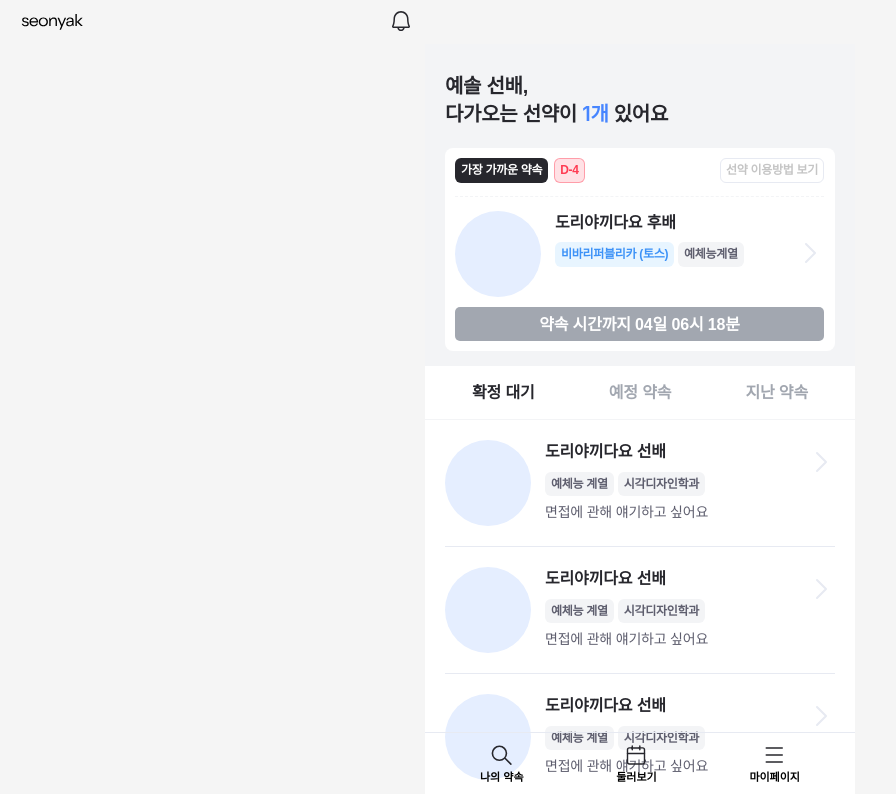
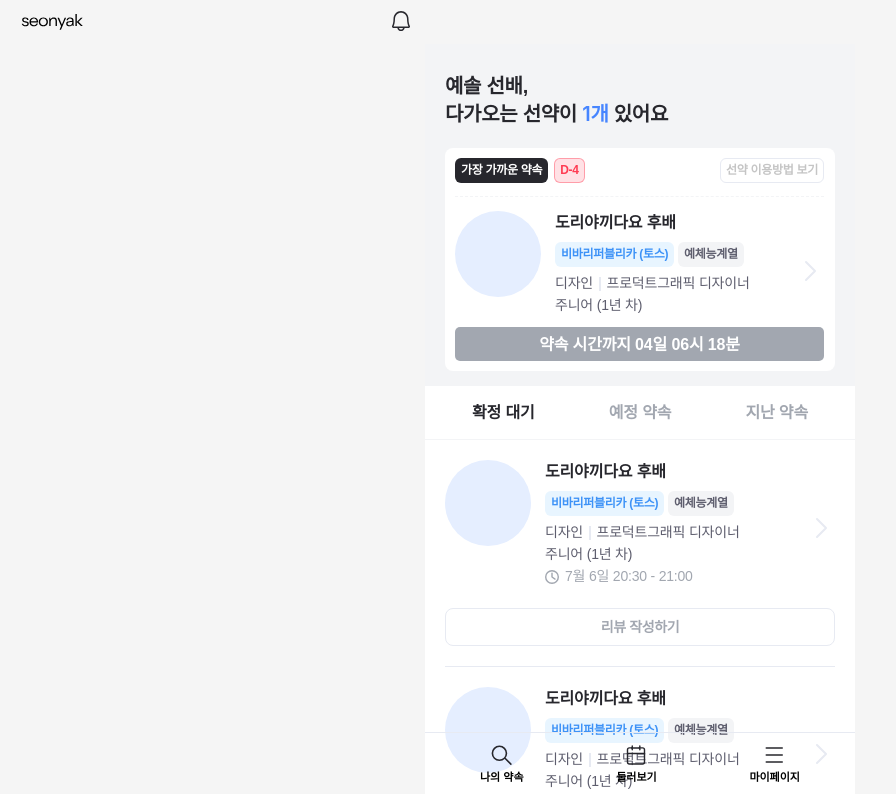
Before and after one commit to TEAM-SEONYAK/SEONYAK_CLIENT, a React (Vite) app: page / in a window 1280 px wide. Shown: the top 794 px of the page, without its empty margins (0-896 px from the left). Built offline with nearby package versions, Linux system fonts and the light colour scheme; no server answers; a web font is replaced by a local one; what emotion-reset would draw is missing.

Commit message:
fix: default일 때 margin-bottom 없애기

```diff
--- a/src/pages/promiseList/commons/Layout.tsx
+++ b/src/pages/promiseList/commons/Layout.tsx
@@ -15,7 +15,7 @@ const Layout = () => {
           <Title name="예솔" userRole="SENIOR" count={1} />
           <RecentCard userRole="JUNIOR" />
         </RecentLayout>
-        <PromiseTap />
+        <PromiseTap userRole="JUNIOR" />
         <Nav />
       </Wrapper>
     </>
--- a/src/pages/promiseList/commons/ProfileContainer.tsx
+++ b/src/pages/promiseList/commons/ProfileContainer.tsx
@@ -10,7 +10,9 @@ interface ProfileContainerPropType {
 
 const ProfileContainer = (props: ProfileContainerPropType) => {
   const { name, userRole, type } = props;
+
   return (
+    <ReviewWrapper $type={type}>
       <Wrapper $type={type}>
         <TempImg />
         <InfoContainer>
@@ -42,37 +44,61 @@ const ProfileContainer = (props: ProfileContainerPropType) => {
               <Description>면접에 관해 얘기하고 싶어요</Description>
             </>
           )}
-        {type === 'plannedAppointments' ||
-          (type === 'lastAppointments' && (
+          {userRole === 'JUNIOR' && (
+            <>
+              <MajorDiv>
+                <Major>디자인</Major>
+                <Divider />
+                <Major>프로덕트그래픽 디자이너</Major>
+              </MajorDiv>
+              <Description>주니어 (1년 차)</Description>
+            </>
+          )}
+          {(type === 'plannedAppointments' || type === 'lastAppointments') && (
             <TimeContainer>
               <ClockIc />
               <TimeSpan>7월 6일 20:30 - 21:00</TimeSpan>
             </TimeContainer>
-          ))}
+          )}
         </InfoContainer>
         <CardArrowRightGrayIcon />
       </Wrapper>
+      {userRole === 'JUNIOR' && type === 'lastAppointments' && <ReviewBtn>리뷰 작성하기</ReviewBtn>}
+    </ReviewWrapper>
   );
 };
 
 export default ProfileContainer;
 
+const ReviewWrapper = styled.div<{ $type: string }>`
+  display: flex;
+  flex-direction: column;
+  justify-content: center;
+  align-items: center;
+
+  border-bottom: ${({ $type, theme }) => ($type === 'default' ? 'none' : `1px solid ${theme.colors.grayScaleLG2}`)};
+
+  &:last-child {
+    margin-bottom: ${({ $type }) => ($type === 'default' ? 0 : '8.8rem')};
+    border-bottom: none;
+  }
+`;
+
 // 이미지카드
 const Wrapper = styled.div<{ $type: string }>`
-  box-sizing: content-box;
-
   display: flex;
   gap: 1.4rem;
   position: relative;
 
   width: 100%;
   padding: ${({ $type }) => ($type === 'default' ? '0' : '2rem 0')};
-  border-bottom: ${({ $type, theme }) => ($type === 'default' ? 'none' : `1px solid ${theme.colors.grayScaleLG2}`)};
+  border-bottom: ${({ $type, theme }) =>
+    $type === 'default' || $type === 'lastAppointments' ? 'none' : `1px solid ${theme.colors.grayScaleLG2}`};
 
   background-color: ${({ theme }) => theme.colors.grayScaleWhite};
 
   &:last-child {
-    margin-bottom: 8.8rem;
+    margin-bottom: ${({ $type }) => ($type === 'default' ? 0 : '8.8rem')};
     border-bottom: none;
   }
 `;
@@ -131,7 +157,7 @@ const Description = styled.div`
 
 const CardArrowRightGrayIcon = styled(CardArrowRightGrayIc)`
   position: absolute;
-  top: 3rem;
+  top: 45%;
   right: 0.7rem;
 `;
 
@@ -153,3 +179,20 @@ const TimeSpan = styled.span`
   color: ${({ theme }) => theme.colors.grayScaleMG2};
   ${({ theme }) => theme.fonts.Body1_M_14};
 `;
+
+const ReviewBtn = styled.button`
+  display: flex;
+  justify-content: center;
+  align-items: center;
+
+  width: 100%;
+  margin-bottom: 2rem;
+  padding: 0.8rem 0;
+  border: 1px solid ${({ theme }) => theme.colors.grayScaleLG2};
+  border-radius: 8px;
+
+  color: ${({ theme }) => theme.colors.grayScaleMG2};
+
+  ${({ theme }) => theme.fonts.Body3_SB_14};
+  cursor: pointer;
+`;
--- a/src/pages/promiseList/commons/PromiseTap.tsx
+++ b/src/pages/promiseList/commons/PromiseTap.tsx
@@ -1,7 +1,12 @@
 import styled from '@emotion/styled';
 import ProfileContainer from './ProfileContainer';
 
-const PromiseTap = () => {
+interface PromiseTapPropType {
+  userRole: string;
+}
+
+const PromiseTap = (props: PromiseTapPropType) => {
+  const { userRole } = props;
   return (
     <Wrapper>
       <TapContainer>
@@ -10,11 +15,11 @@ const PromiseTap = () => {
         <TapText $isActive={false}>지난 약속</TapText>
       </TapContainer>
       <ProfilWrapper>
-        <ProfileContainer name="도리야끼다요" userRole="SENIOR" type="waitingAppointments" />
-        <ProfileContainer name="도리야끼다요" userRole="SENIOR" type="waitingAppointments" />
-        <ProfileContainer name="도리야끼다요" userRole="SENIOR" type="waitingAppointments" />
-        <ProfileContainer name="도리야끼다요" userRole="SENIOR" type="waitingAppointments" />
-        <ProfileContainer name="도리야끼다요" userRole="SENIOR" type="waitingAppointments" />
+        <ProfileContainer name="도리야끼다요" userRole={userRole} type="lastAppointments" />
+        <ProfileContainer name="도리야끼다요" userRole={userRole} type="lastAppointments" />
+        <ProfileContainer name="도리야끼다요" userRole={userRole} type="lastAppointments" />
+        <ProfileContainer name="도리야끼다요" userRole={userRole} type="lastAppointments" />
+        <ProfileContainer name="도리야끼다요" userRole={userRole} type="lastAppointments" />
       </ProfilWrapper>
     </Wrapper>
   );
```
Lines whose indentation alone changed are shown as unchanged.
